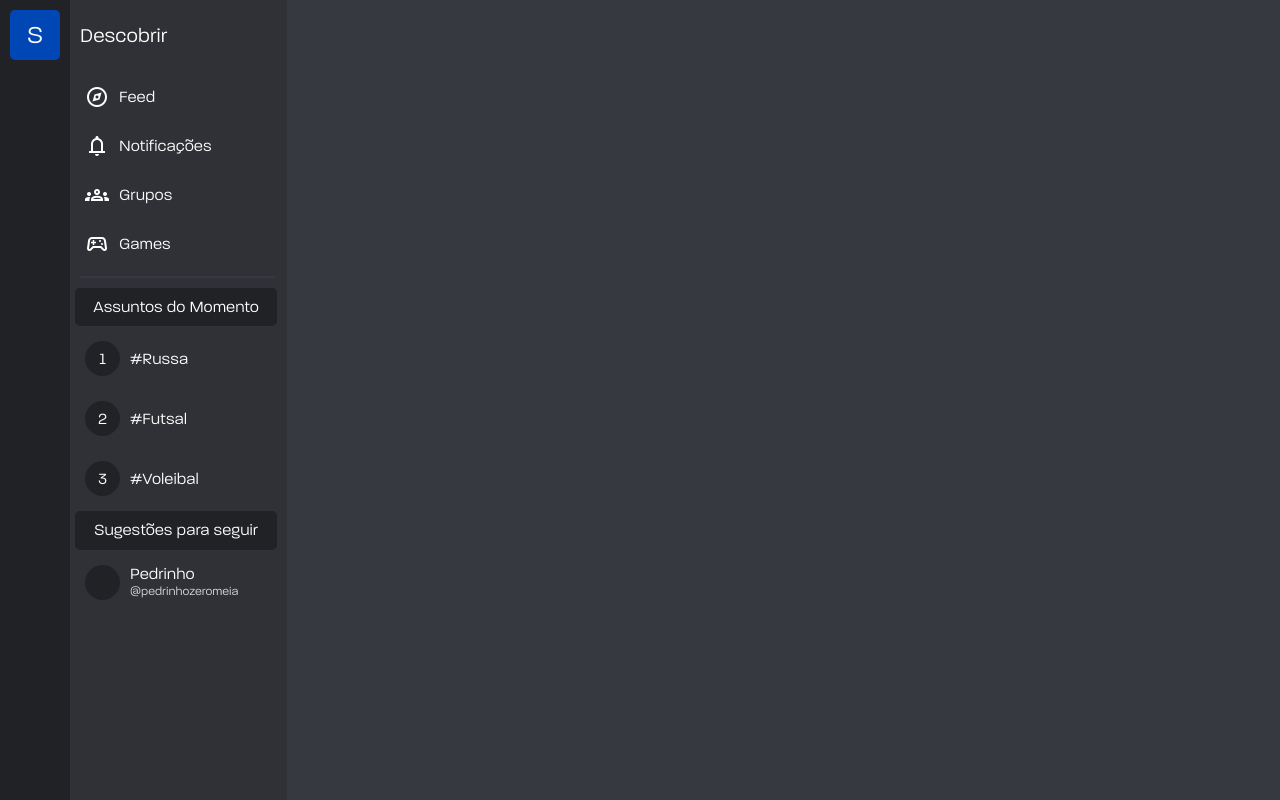
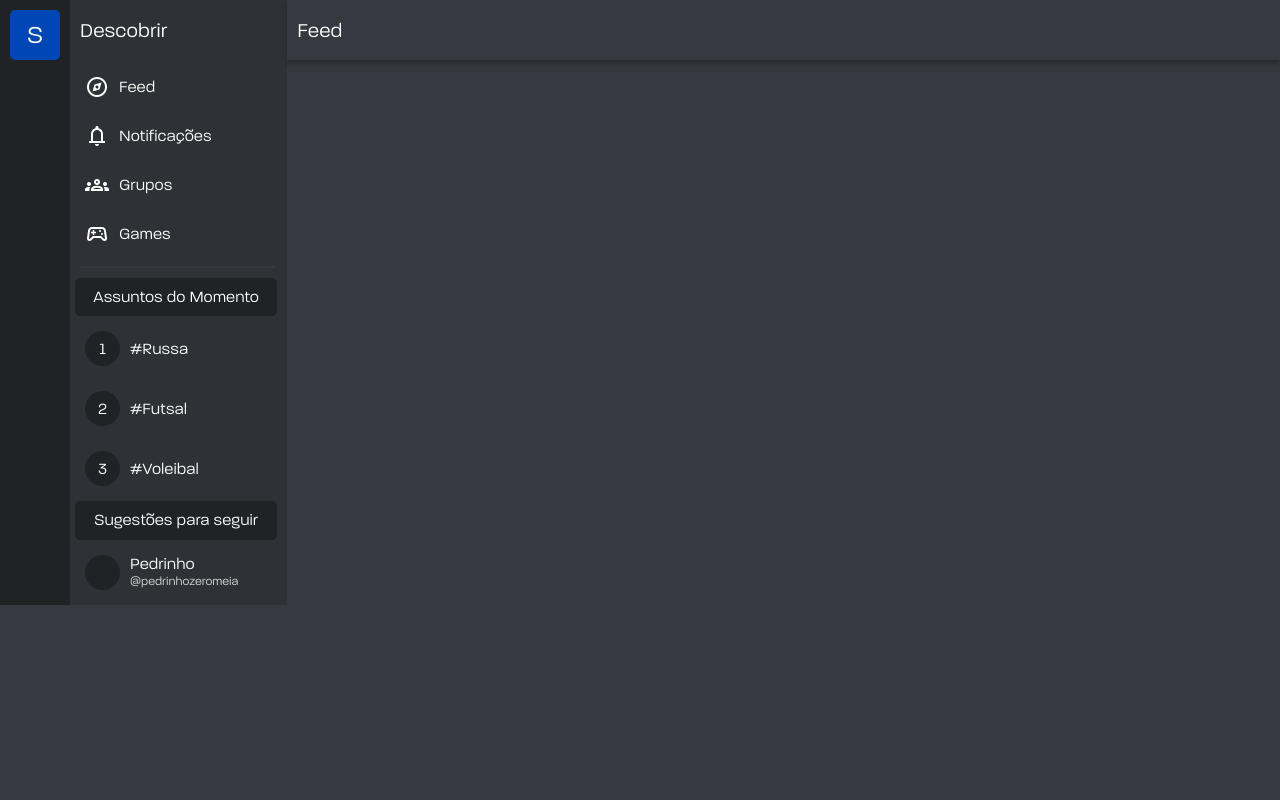
Before and after one commit to edersonff/SWITTER, a Node server app: page / in a window 1280 px wide. Run offline with Node 20, Linux system fonts and the light colour scheme; some libraries are stand-ins or nearby versions.

Commit message:
more changes

```diff
--- a/Backend/src/public/css/feed/index.css
+++ b/Backend/src/public/css/feed/index.css
@@ -9,6 +9,7 @@
 }
 
 body {
+    min-height: 100vh;
     margin: 0px;
 }
 
@@ -19,7 +20,6 @@ div {
 nav {
     width: 80px;
     padding: 0px 10px 0px 10px;
-    height: 100vh;
     background-color: #202225;
 }
 
@@ -38,13 +38,12 @@ nav .S {
 
 section {
     width: 280px;
-    height: 100vh;
     background-color: #2F3136;
 }
 
 section .header {
     width: 100%;
-    height: 70px;
+    height: 60px;
     display: flex;
     align-items: center;
     padding-left: 10px;
@@ -109,7 +108,6 @@ section dl dd:hover{
     background-color: #202225;
 }
 
-
 section .separacao {
     width: 90%;
     height: 2px;
@@ -122,5 +120,25 @@ section .separacao {
 main {
     background-color: #36393F;
     width: 100%;
-    height: 100vh;
+    height: 100%;
 }
+
+main header{
+    width: 100%;
+    height: 60px;
+    color: #fff;
+    display: flex;
+    align-items: center;
+    box-shadow: 0px 4px 4px rgba(0, 0, 0, 0.25);
+}
+
+main header span{
+    font-size: 20px;
+    margin-left: 10px;
+}
+
+main .container{
+    width: 100%;
+    height: 100%;
+    background-color: #0047B5;
+}
--- a/Views/feed/index.handlebars
+++ b/Views/feed/index.handlebars
@@ -62,13 +62,15 @@
                     <span class="arroba">@pedrinhozeromeia</span>
                 </div>
             </dd>
+
         </dl>
-
-
-
     </section>
     <main>
-        <div></div>
+        <header>
+            <span>Feed</span>
+        </header>
+
+        <div class="container"></div>
 
     </main>
 </div>
```
